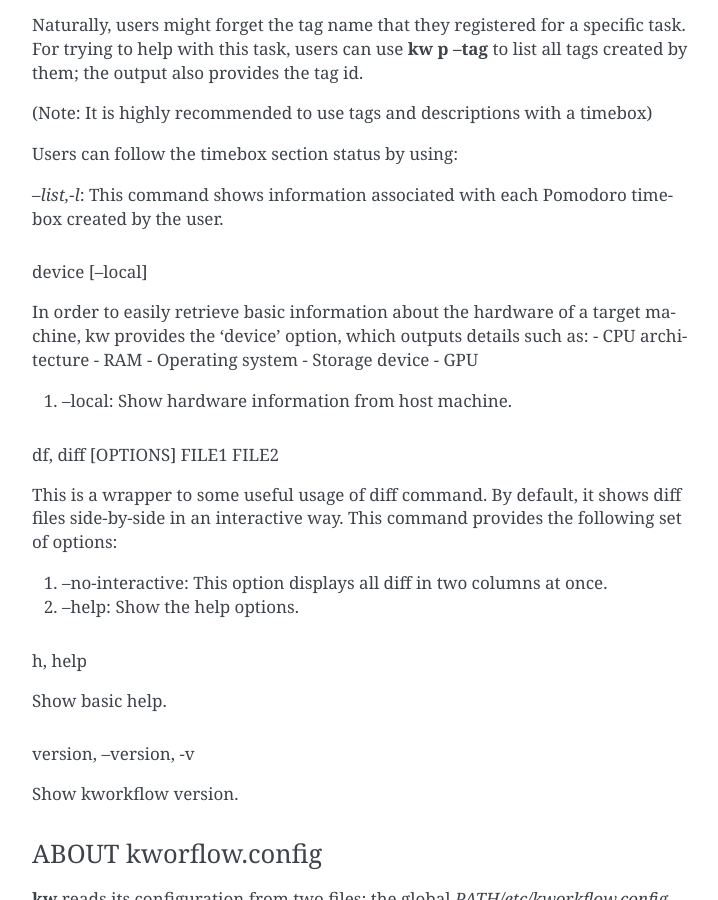
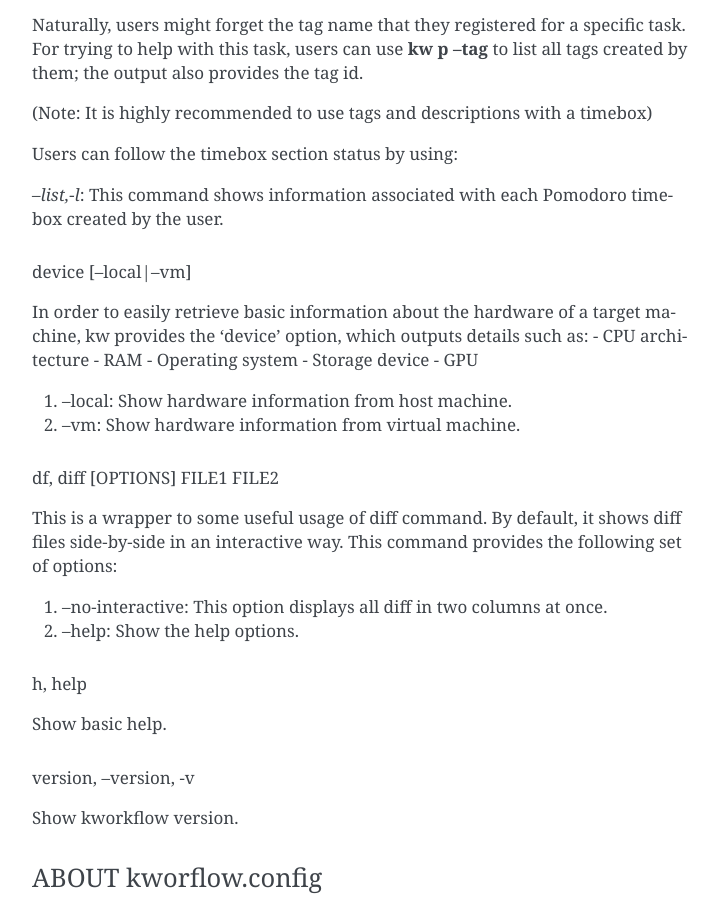
Before and after one commit to kworkflow/kworkflow, a Sphinx documentation site: the page built from documentation/man/kw.rst, in a window 1280 px wide and 900 px high, scrolled down 8191 px. Shown: the whole window, without its empty margins (388-1106 px from the left). Built offline with Sphinx 7.4.7, drawn with Linux system fonts in a browser that asks for light colours; some of the changed text lies outside the part shown.

Commit message:
src: device_info: add vm option
This commit introduces '--vm' as an option for 'kw device', which
retrieves hardware information from a virtual machine.

Signed-off-by: Magali Lemes <magalilemes00@gmail.com>

```diff
--- a/documentation/man/kw.rst
+++ b/documentation/man/kw.rst
@@ -384,8 +384,8 @@ Users can follow the timebox section status by using:
 *--list,-l*: This command shows information associated with each Pomodoro
 timebox created by the user.
 
-device [--local]
-~~~~~~~~~~~~~~~~
+device [--local|--vm]
+~~~~~~~~~~~~~~~~~~~~~
 In order to easily retrieve basic information about the hardware of a target
 machine, kw provides the 'device' option, which outputs details such as:
 - CPU architecture
@@ -395,6 +395,7 @@ machine, kw provides the 'device' option, which outputs details such as:
 - GPU
 
 1. --local: Show hardware information from host machine.
+2. --vm: Show hardware information from virtual machine.
 
 df, diff [OPTIONS] FILE1 FILE2
 ~~~~~~~~~~~~~~~~~~~~~~~~~~~~~~
```
Also changed, not shown: 2 other files.
